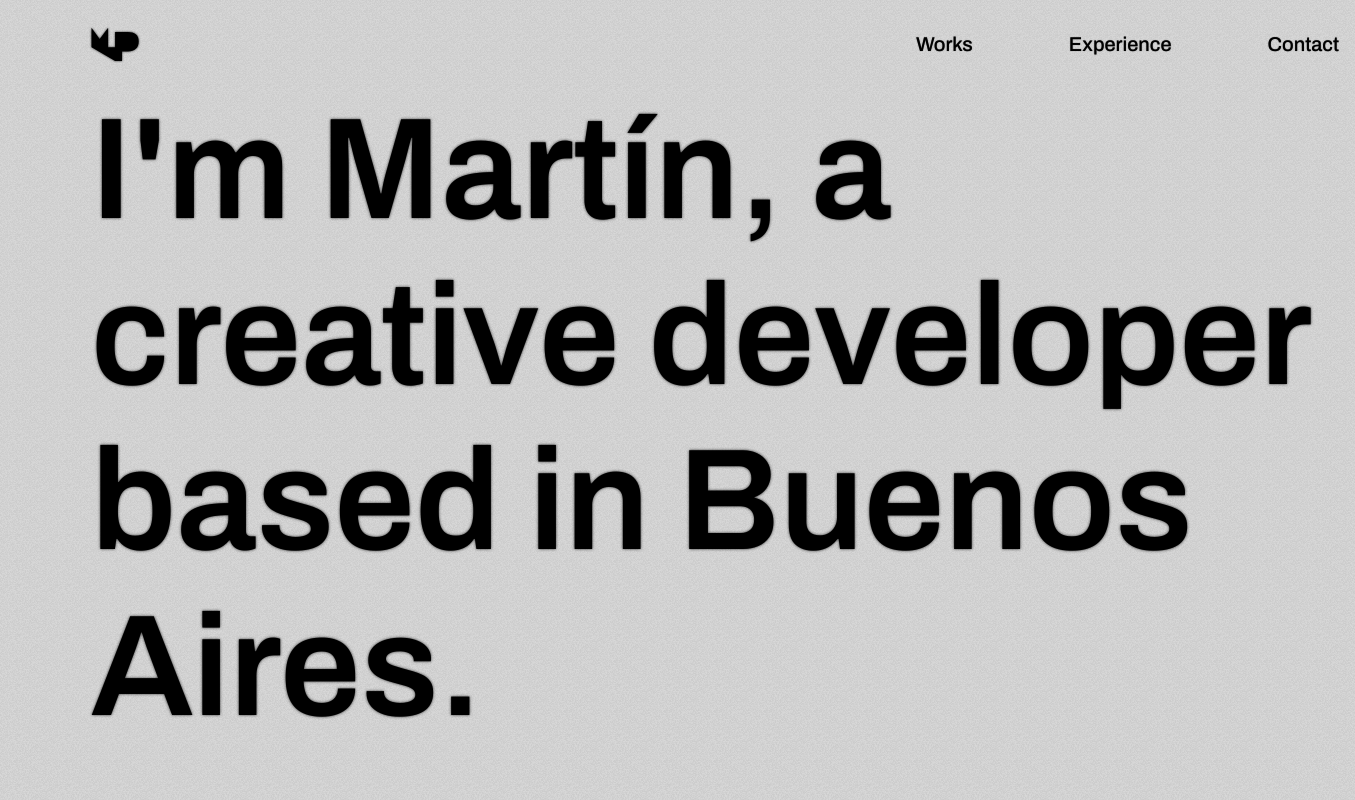
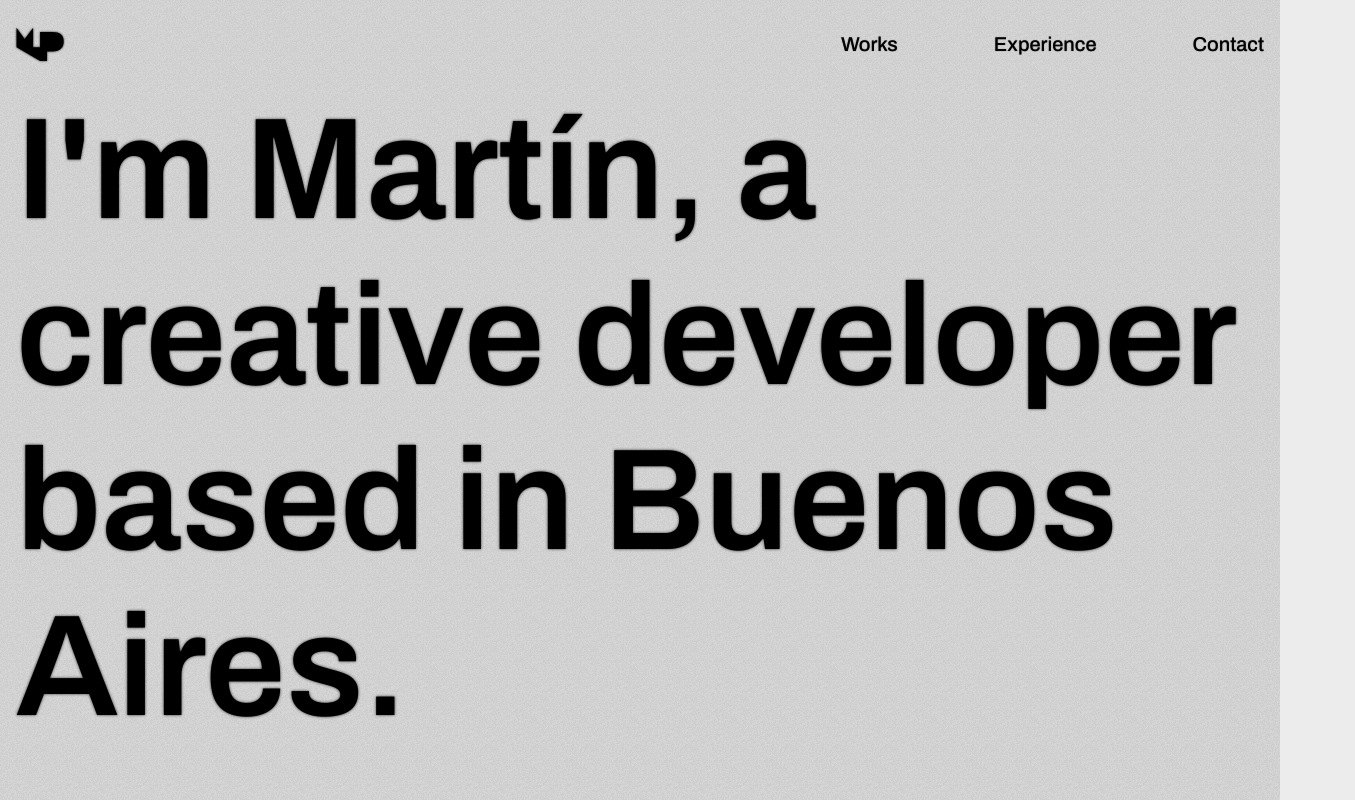
Before and after one commit to martinpintos/personal-portfolio, a Next.js app: page / in a window 1280 px wide. Shown: the top 800 px of the page, 1355 px wide, since content can reach past the window. Built offline with nearby package versions, Linux system fonts and the light colour scheme.

Commit message:
Removed offset container

```diff
--- a/pages/index.tsx
+++ b/pages/index.tsx
@@ -58,11 +58,7 @@ const Index = () => {
         <meta name="viewport" content="initial-scale=1.0, width=device-width" />
       </Head>
       <AnimateSharedLayout>
-        <Container
-          maxW="container.xl"
-          position="relative"
-          left={{ base: "0", lg: "75px" }}
-        >
+        <Container maxW="container.xl">
           <Flex
             position="sticky"
             top="0"
```
